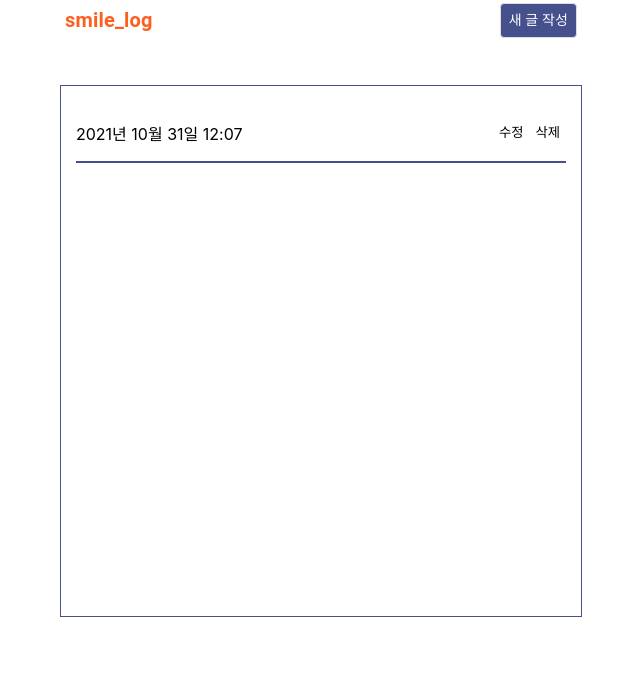
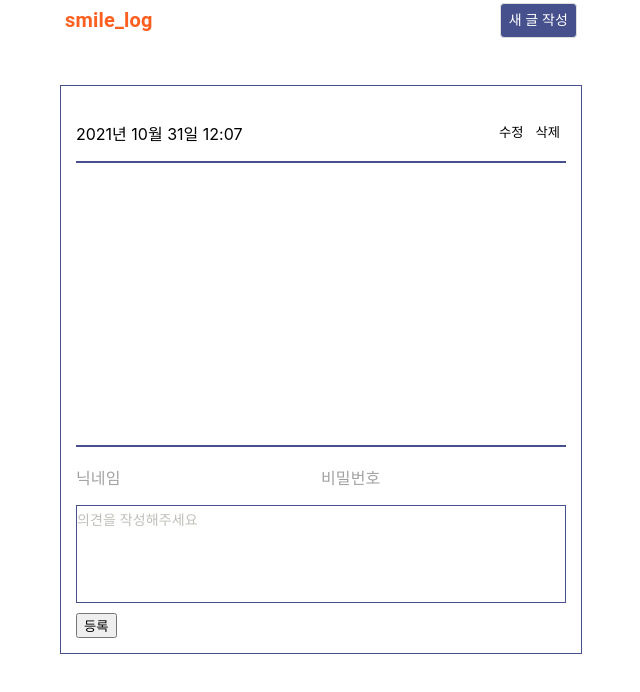
Before and after one commit to MINGDY98/smile-blog, a React (Create React App) app in the folder client/: page /read/1 in a window 1280 px wide. Shown: the top 692 px of the page, without its empty margins (319-959 px from the left). Built offline with nearby package versions, Linux system fonts and the light colour scheme; no server answers.

Commit message:
feat: 댓글 작성 시 db저장 구현

```diff
--- /dev/null
+++ b/client/src/containers/Comment.js
@@ -0,0 +1,93 @@
+import React from 'react';
+import { InputBase } from '@material-ui/core';
+import styled from "styled-components";
+import axios from 'axios';
+
+const InfoWrapper = styled.div`
+	display					: flex;
+	flex-direction  : row;
+`
+const CommentInput = styled(InputBase)`
+	border          : 1.8px solid #46508c;
+	font-size       : 14px;
+	margin          : 10px 0px 10px 0px;
+	color           : #676A59;
+`
+
+const Comment = ({id}) => {
+
+  const [values, setValues] = React.useState({
+    "id"        	: "",
+    "password"  	: "",
+    "comment"     : ""
+  });
+
+	const handleChange = (e) => {
+    const { name, value } = e.target;
+    setValues({
+      ...values,
+      [name] : value,
+    });
+  }
+
+	const handleSubmit = (e) => {
+		if(values.id==""||values.password==""||values.comment==""){
+			if(values.comment==""){
+				alert("댓글을 입력해주세요!");
+			}
+			else{
+				alert('닉네임 혹은 비밀번호를 입력해주세요!');
+			}
+			e.preventDefault();
+
+		}else{
+			alert('댓글이 등록되었습니다!');
+			axios.post('http://localhost:4000/createComment',{
+				"postId"		:	id,
+				"id"				:	values.id,
+				"password"	:	values.password,
+				"comment"		: values.comment
+			})
+			.then(function (response) {
+				console.log(response);
+			})
+			.catch(error => {
+				console.log('error : ',error.response)
+			});
+
+		}
+  }
+  return (
+		<div>
+			<InfoWrapper>
+				<InputBase
+					fullWidth
+					name="id"
+					placeholder="닉네임"
+					value={values.id}
+					onChange={handleChange}
+				/>
+				<InputBase
+					fullWidth
+					name="password"
+					placeholder="비밀번호"
+					value={values.password}
+					onChange={handleChange}
+				/>
+			</InfoWrapper>
+			<CommentInput
+				fullWidth
+				name="comment"
+				placeholder="의견을 작성해주세요"
+				value={values.comment}
+				onChange={handleChange}
+				multiline
+				rows={5}
+			/>
+			<button onClick={handleSubmit}>
+				등록
+			</button>
+		</div>
+  )
+}
+export default Comment;
--- a/client/src/pages/Readpost.js
+++ b/client/src/pages/Readpost.js
@@ -4,7 +4,7 @@ import axios from 'axios';
 import styled from "styled-components"
 import Container from '@material-ui/core/Container';
 import dayjs from 'dayjs';
-
+import Comment from '../containers/Comment';
 const PostWrapper = styled.div`
   border          : 1px solid #46508c;
   padding         : 15px;
@@ -32,6 +32,10 @@ const EditButton = styled.button`
 const Wrapper = styled.div`
 	display					: flex;
 	justify-content	: space-between;
+`
+
+const ContentWrapper = styled.div`
+	min-height			: 250px;
 `
 
 const ReadPost = () => {
@@ -69,7 +73,9 @@ const ReadPost = () => {
 					</div>
 				</Wrapper>
 				<Line/>
-				{post.content}
+				<ContentWrapper>{post.content}</ContentWrapper>
+				<Line/>
+				<Comment id={id}/>
 			</PostWrapper>
 		</Container>
   )
```
Also changed, not shown: 1 other file (tests, documents, lock files or other folders).
